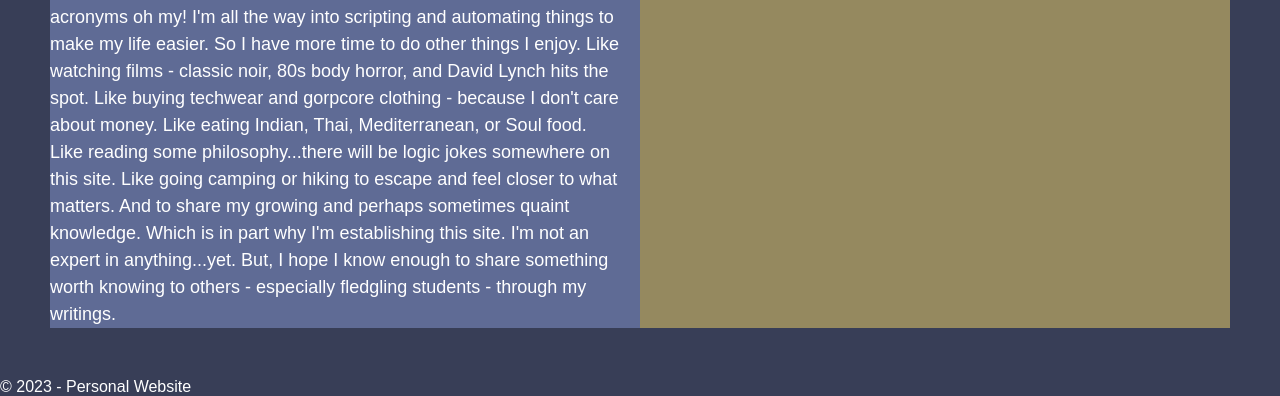
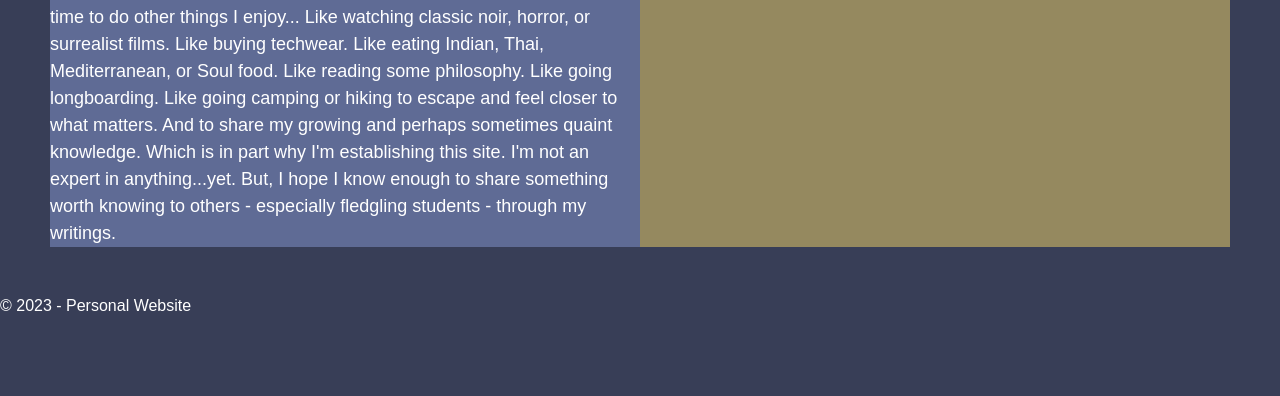
Before and after one commit to steveonlinux/my_site, a plain HTML site: page ver_final/index.html in a window 1280 px wide. Shown: the part 732-1128 px from the top of the page. After the commit the page ends 1047 px from the top, so only its background shows below. Drawn offline with Linux system fonts and the light colour scheme.

Commit message:
updated bio

```diff
--- a/ver_final/index.html
+++ b/ver_final/index.html
@@ -27,7 +27,7 @@
     <div class="left-half">
       <section>
         <h2>About Me</h2>
-        <p>Welcome! This is the personal website of me... Steve. I'm a computer science major and this website is dedicated to my writings and thoughts. And any of my interests are fair game. I probably love Linux the most of anything material. It's at least in the top three. I'm constantly seeking to learn more about systems administration and the inner workings of the Linux kernel. And my interest in the kernel implies my interest in low-level programming languages like C and Rust. My interest in system administration also implies my interest in development and operational engineering. Servers and networks, and acronyms oh my! I'm all the way into scripting and automating things to make my life easier. So I have more time to do other things I enjoy. Like watching films - classic noir, 80s body horror, and David Lynch hits the spot. Like buying techwear and gorpcore clothing - because I don't care about money. Like eating Indian, Thai, Mediterranean, or Soul food. Like reading some philosophy...there will be logic jokes somewhere on this site. Like going camping or hiking to escape and feel closer to what matters. And to share my growing and perhaps sometimes quaint knowledge. Which is in part why I'm establishing this site. I'm not an expert in anything...yet. But, I hope I know enough to share something worth knowing to others - especially fledgling students - through my writings.        </p>
+        <p>Welcome! This is the personal website of me... Steve. I'm a computer science major and this website is dedicated to my writings and thoughts. And any of my interests are fair game. Firstly, I love Linux. I'm constantly seeking to learn more about Linux systems administration and the inner workings of the Linux kernel. And my interest in the kernel implies my interest in low-level programming languages like C and Rust. My interest in system administration also implies my interest in development and operational engineering. I'm all the way into scripting and automating things to make my life easier. So I have more time to do other things I enjoy... Like watching classic noir, horror, or surrealist films. Like buying techwear. Like eating Indian, Thai, Mediterranean, or Soul food. Like reading some philosophy. Like going longboarding. Like going camping or hiking to escape and feel closer to what matters. And to share my growing and perhaps sometimes quaint knowledge. Which is in part why I'm establishing this site. I'm not an expert in anything...yet. But, I hope I know enough to share something worth knowing to others - especially fledgling students - through my writings.        </p>
       </section>
     </div>
     <div class="right-half">
```
